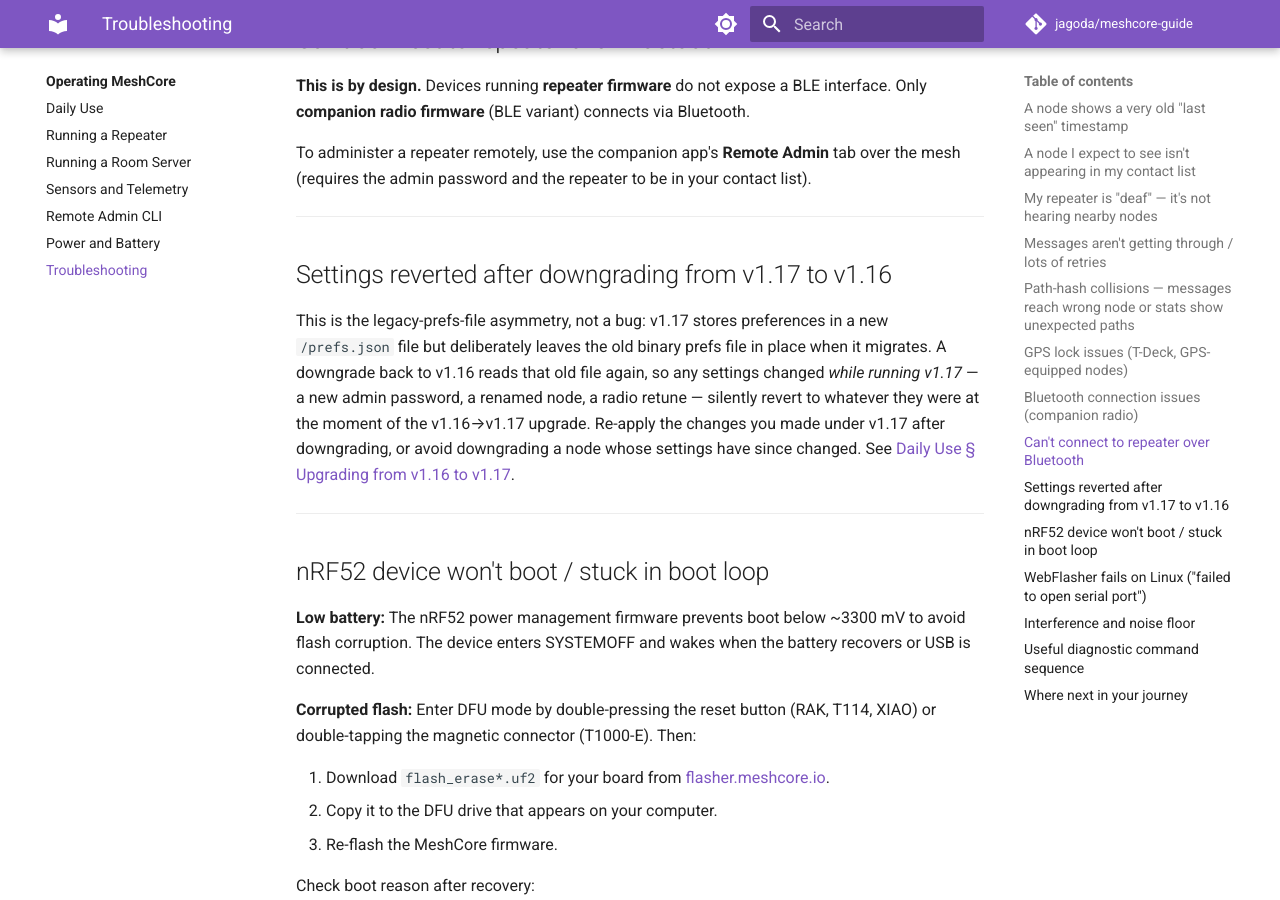
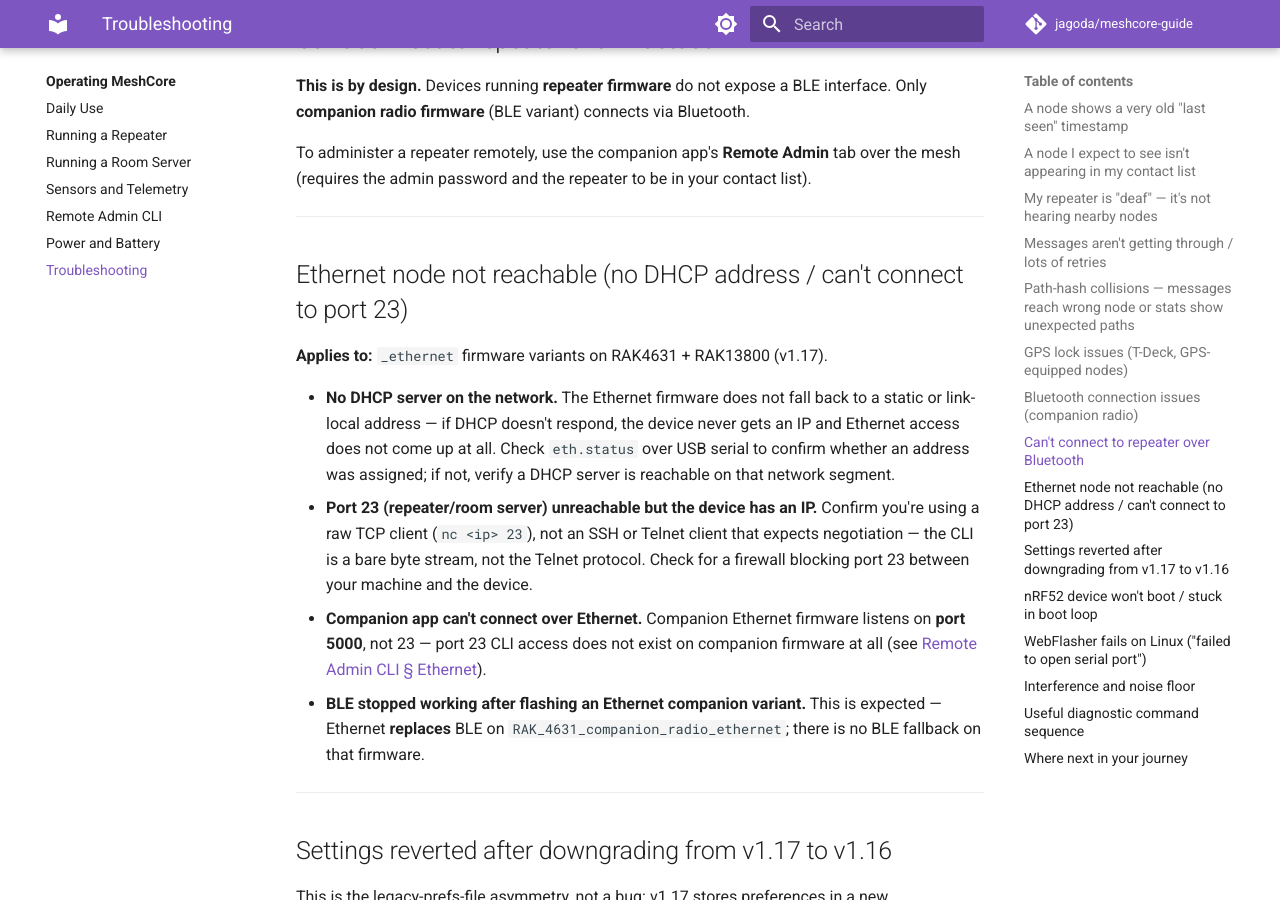
Before and after one commit to jagoda/meshcore-guide, an MkDocs documentation site: the page built from docs/operating/troubleshooting.md, in a window 1280 px wide and 900 px high, scrolled down 3801 px. Built offline with MkDocs 1.6.1 and Material for MkDocs 9.7.7, drawn with Linux system fonts in a browser that asks for light colours; comment, search, counter and statistics services are not loaded.

Commit message:
checkpoint: Phase 6 — Ethernet transport (RAK4631+RAK13800): access path, port 23/5000, BLE-replacement caveat, eth.status, MultiSerialInterface, no-DHCP troubleshooting

```diff
--- a/docs/operating/troubleshooting.md
+++ b/docs/operating/troubleshooting.md
@@ -147,6 +147,30 @@ To administer a repeater remotely, use the companion app's **Remote Admin** tab
 
 ---
 
+## Ethernet node not reachable (no DHCP address / can't connect to port 23)
+
+**Applies to:** `_ethernet` firmware variants on RAK4631 + RAK13800 (v1.17).
+
+- **No DHCP server on the network.** The Ethernet firmware does not fall back
+  to a static or link-local address — if DHCP doesn't respond, the device
+  never gets an IP and Ethernet access does not come up at all. Check `eth.status`
+  over USB serial to confirm whether an address was assigned; if not, verify
+  a DHCP server is reachable on that network segment.
+- **Port 23 (repeater/room server) unreachable but the device has an IP.**
+  Confirm you're using a raw TCP client (`nc <ip> 23`), not an SSH or Telnet
+  client that expects negotiation — the CLI is a bare byte stream, not the
+  Telnet protocol. Check for a firewall blocking port 23 between your machine
+  and the device.
+- **Companion app can't connect over Ethernet.** Companion Ethernet firmware
+  listens on **port 5000**, not 23 — port 23 CLI access does not exist on
+  companion firmware at all (see [Remote Admin CLI §
+  Ethernet](remote-admin-cli.md#ethernet-tcp-v117)).
+- **BLE stopped working after flashing an Ethernet companion variant.** This
+  is expected — Ethernet **replaces** BLE on `RAK_4631_companion_radio_ethernet`;
+  there is no BLE fallback on that firmware.
+
+---
+
 ## Settings reverted after downgrading from v1.17 to v1.16
 
 This is the legacy-prefs-file asymmetry, not a bug: v1.17 stores preferences
```
Also changed, not shown: docs/getting-started/connect-a-client.md (+21 -0 lines), docs/getting-started/what-you-need.md (+12 -0 lines), docs/internals/boards-and-hal.md (+15 -0 lines), docs/operating/remote-admin-cli.md (+21 -1 lines), docs/operating/running-a-repeater.md (+9 -0 lines).
